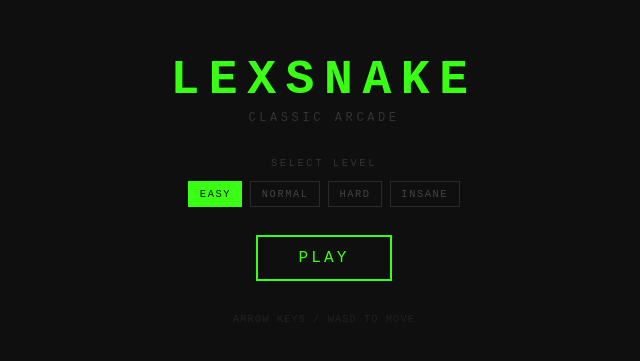
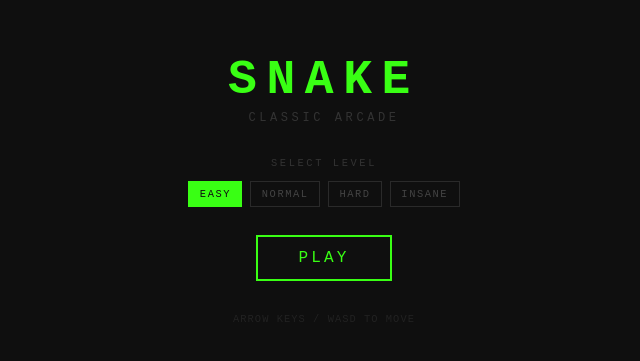
Before and after one commit to afriyielexis0-ui/snake-game, a React (Vite) app: page / in a window 1280 px wide. Shown: the part 211-572 px from the top of the page, without its empty margins (316-956 px from the left). Built offline with nearby package versions, Linux system fonts and the light colour scheme.

Commit message:
sync from VoidCode

```diff
--- a/index.html
+++ b/index.html
@@ -3,7 +3,7 @@
   <head>
     <meta charset="UTF-8" />
     <meta name="viewport" content="width=device-width, initial-scale=1.0" />
-    <title>LexSnake</title>
+    <title>Snake</title>
     <style>* { margin: 0; padding: 0; box-sizing: border-box; }</style>
   </head>
   <body>
--- a/package.json
+++ b/package.json
@@ -1,5 +1,5 @@
 {
-  "name": "lexsnake",
+  "name": "snake-game",
   "version": "1.0.0",
   "private": true,
   "scripts": {
--- a/src/Game.tsx
+++ b/src/Game.tsx
@@ -29,7 +29,7 @@ export default function Game({ onGameOver, levelIdx }: GameProps) {
         display: "flex", justifyContent: "space-between", alignItems: "center",
         width: cols * CELL, color: "#555", fontSize: "0.75rem", letterSpacing: "0.15em"
       }}>
-        <span>LEXSNAKE</span>
+        <span>SNAKE</span>
         <div style={{ display: "flex", gap: "1.5rem", alignItems: "center" }}>
           {slowed && (
             <span style={{ color: "#ff9900", fontSize: "0.65rem", letterSpacing: "0.15em", animation: "blink 0.6s step-end infinite" }}>
@@ -91,7 +91,7 @@ export default function Game({ onGameOver, levelIdx }: GameProps) {
                   border: isObstacle && !isSnake && !pred ? "1px solid #3d2800" : undefined,
                 }}
               >
-                {isFood && !pred && "🍎"}
+                {isFood && !pred && "🍌"}
                 {pred && "🐻"}
                 {isObstacle && !isFood && !isSnake && !pred && "🪨"}
               </div>
--- a/src/Menu.tsx
+++ b/src/Menu.tsx
@@ -21,7 +21,7 @@ export default function Menu({ lastScore, lastTime, isGameOver, onPlay }: MenuPr
   return (
     <div style={{ textAlign: "center", color: "#e0e0e0", minWidth: 280 }}>
       <h1 style={{ fontSize: "3rem", color: "#39ff14", letterSpacing: "0.2em", marginBottom: "0.25rem" }}>
-        LEXSNAKE
+        SNAKE
       </h1>
       <p style={{ color: "#333", fontSize: "0.75rem", letterSpacing: "0.3em", marginBottom: "2rem" }}>
         CLASSIC ARCADE
```
